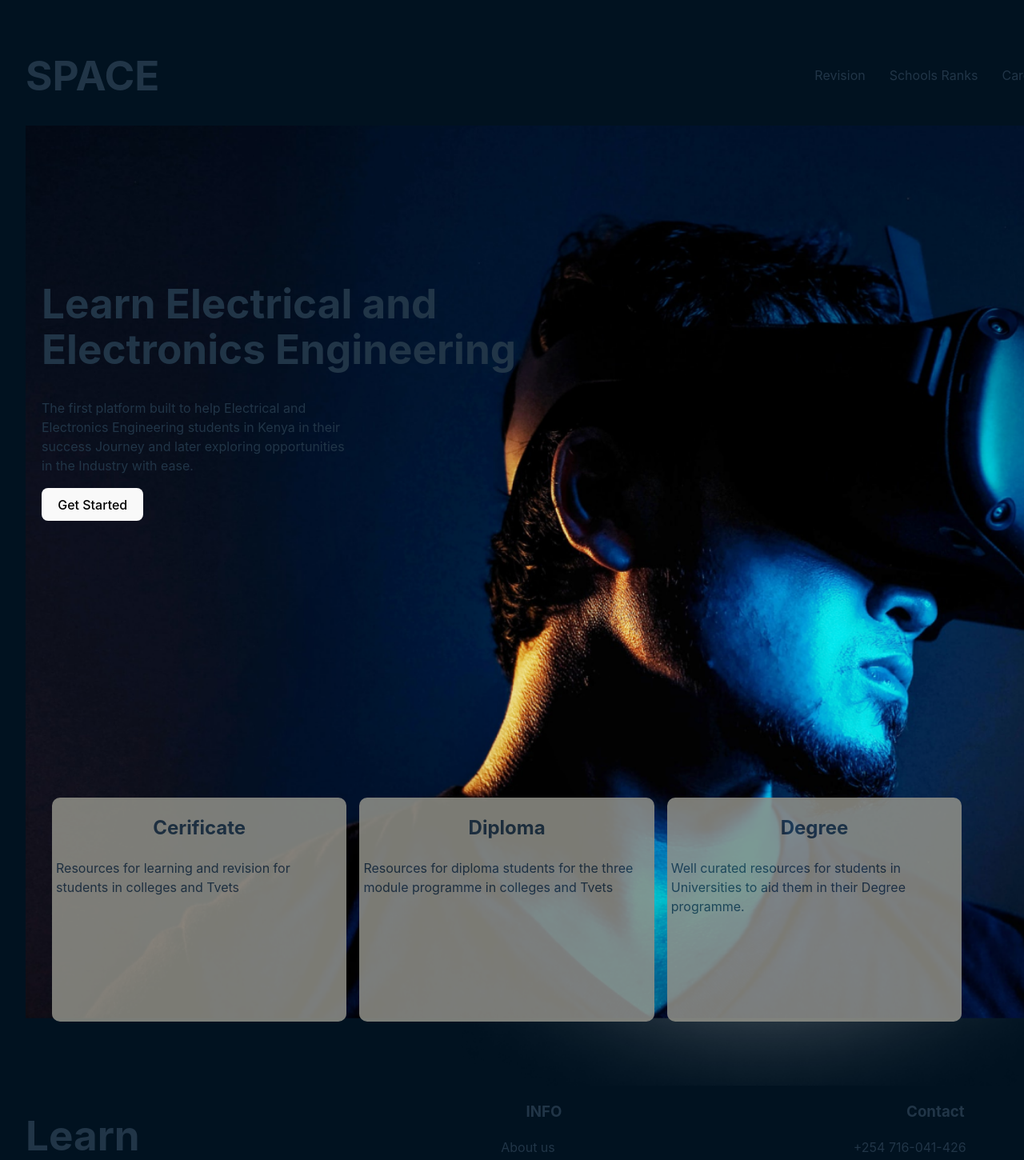
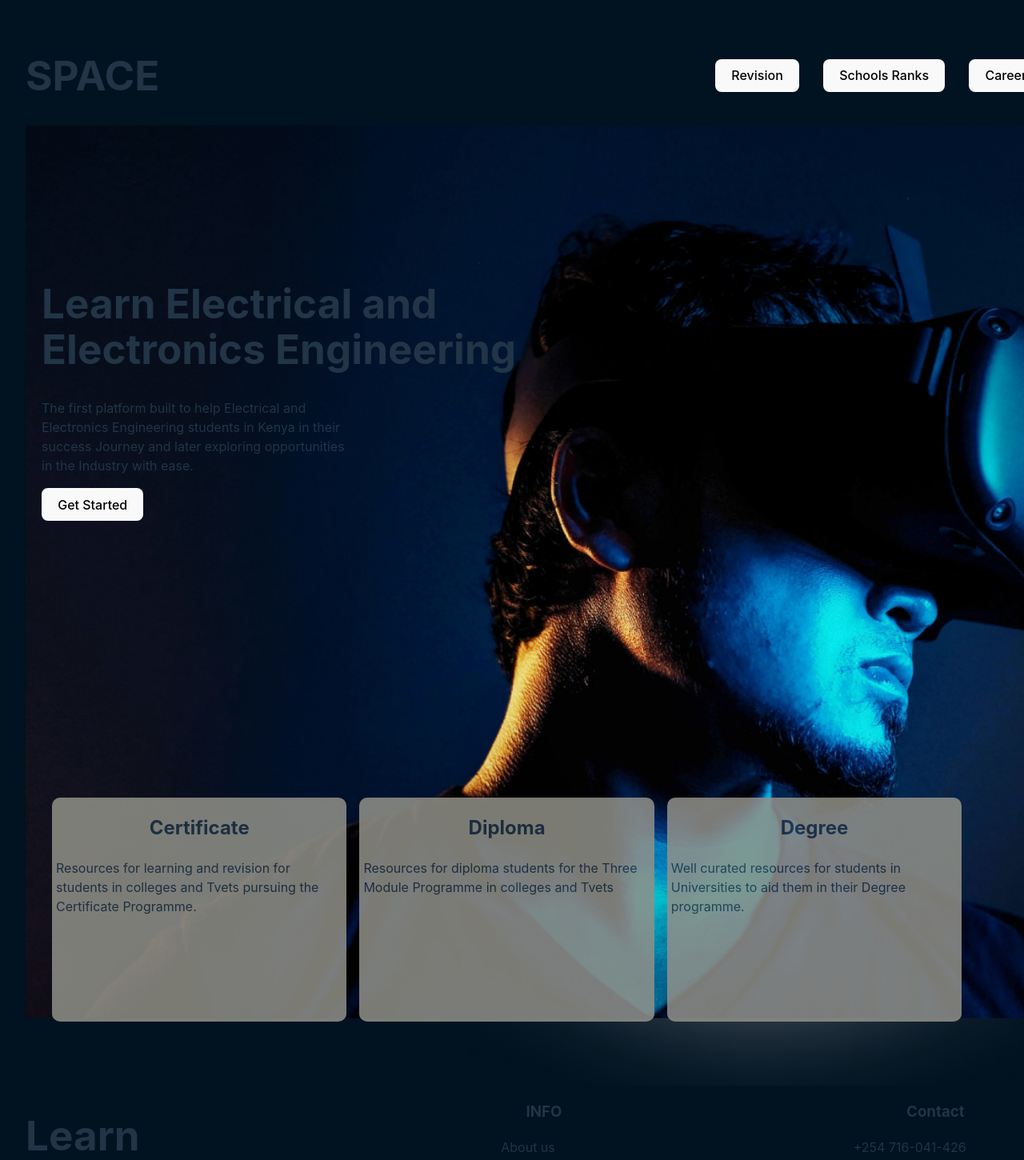
Before and after one commit to PsammystPrime/Electrical-Engineering-Course-App, a React (Vite) app in the folder learn/: page / in a window 1280 px wide. Shown: the top 1450 px of the page at 80% size. Built offline with nearby package versions, Linux system fonts and the light colour scheme.

Commit message:
update App.jsx

```diff
--- a/learn/src/App.jsx
+++ b/learn/src/App.jsx
@@ -4,9 +4,9 @@ export function Nav() {
     <div className="nav">
       <h1>SPACE</h1>
       <ul className="navLinks">
-        <li key={1}>Revision</li>
-        <li key={2}>Schools Ranks</li>
-        <li key={3}>Careers</li>
+        <button>Revision</button>
+        <button>Schools Ranks</button>
+        <button>Careers</button>
       </ul>
     </div>
   );
@@ -27,16 +27,16 @@ export function Main() {
       </div>
       <div className="cards">
         <div className="card">
-          <h2>Cerificate</h2>
+          <h2>Certificate</h2>
           <p>
             Resources for learning and revision for students in colleges and
-            Tvets
+            Tvets pursuing the Certificate Programme.
           </p>
         </div>
         <div className="card">
           <h2>Diploma</h2>
           <p>
-            Resources for diploma students for the three module programme in
+            Resources for diploma students for the Three Module Programme in
             colleges and Tvets
           </p>
         </div>
```
